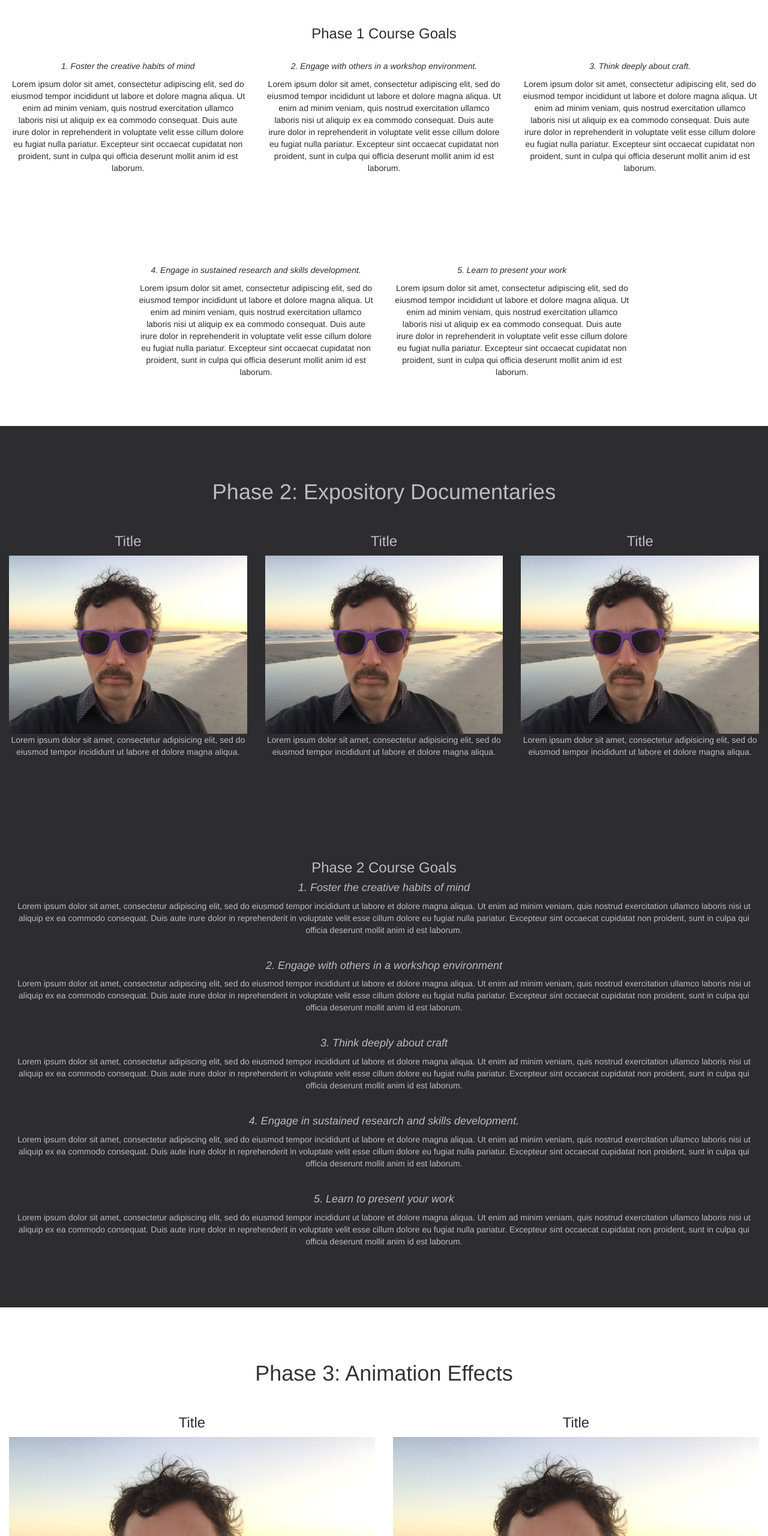
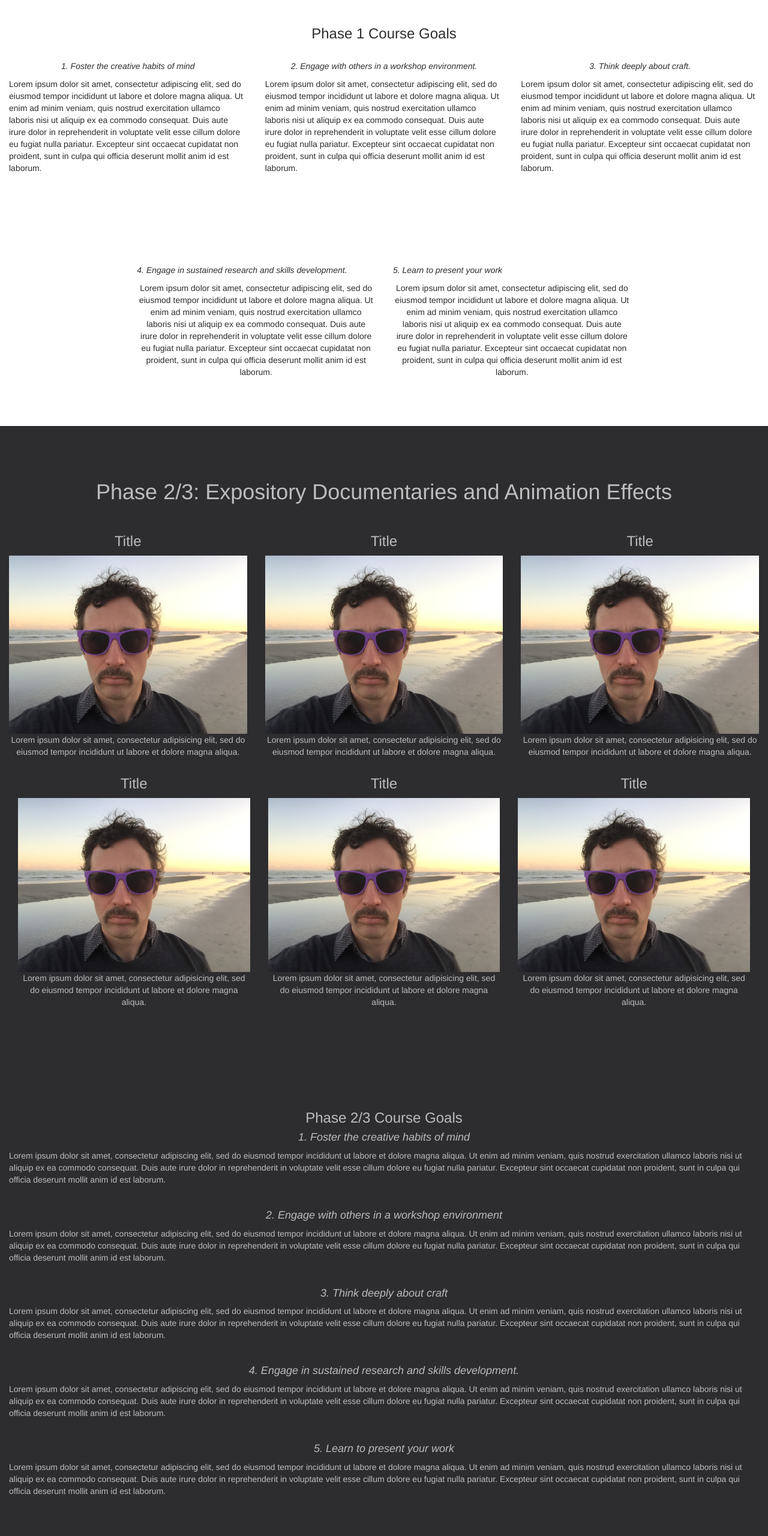
Before and after one commit to sjquigley/Projects-Digital-Portfolio, a plain HTML site: page index.html in a window 1280 px wide. Shown: the part 1480-4040 px from the top of the page at 60% size. Drawn offline with nearby package versions, Linux system fonts and the light colour scheme.

Commit message:
Add files via upload

```diff
--- a/index.html
+++ b/index.html
@@ -66,15 +66,15 @@
     <div class="row">
     <div class="col-sm-4">
            <p><em>1. Foster the creative habits of mind</em></p>
-  <p>Lorem ipsum dolor sit amet, consectetur adipiscing elit, sed do eiusmod tempor incididunt ut labore et dolore magna aliqua. Ut enim ad minim veniam, quis nostrud exercitation ullamco laboris nisi ut aliquip ex ea commodo consequat. Duis aute irure dolor in reprehenderit in voluptate velit esse cillum dolore eu fugiat nulla pariatur. Excepteur sint occaecat cupidatat non proident, sunt in culpa qui officia deserunt mollit anim id est laborum.</p>
+  <p style="text-align: left">Lorem ipsum dolor sit amet, consectetur adipiscing elit, sed do eiusmod tempor incididunt ut labore et dolore magna aliqua. Ut enim ad minim veniam, quis nostrud exercitation ullamco laboris nisi ut aliquip ex ea commodo consequat. Duis aute irure dolor in reprehenderit in voluptate velit esse cillum dolore eu fugiat nulla pariatur. Excepteur sint occaecat cupidatat non proident, sunt in culpa qui officia deserunt mollit anim id est laborum.</p>
         </div>
             <div class="col-sm-4">
         <p><em>2. Engage with others in a workshop environment.</em></p>
-  <p>Lorem ipsum dolor sit amet, consectetur adipiscing elit, sed do eiusmod tempor incididunt ut labore et dolore magna aliqua. Ut enim ad minim veniam, quis nostrud exercitation ullamco laboris nisi ut aliquip ex ea commodo consequat. Duis aute irure dolor in reprehenderit in voluptate velit esse cillum dolore eu fugiat nulla pariatur. Excepteur sint occaecat cupidatat non proident, sunt in culpa qui officia deserunt mollit anim id est laborum.</p>
+  <p style="text-align: left">Lorem ipsum dolor sit amet, consectetur adipiscing elit, sed do eiusmod tempor incididunt ut labore et dolore magna aliqua. Ut enim ad minim veniam, quis nostrud exercitation ullamco laboris nisi ut aliquip ex ea commodo consequat. Duis aute irure dolor in reprehenderit in voluptate velit esse cillum dolore eu fugiat nulla pariatur. Excepteur sint occaecat cupidatat non proident, sunt in culpa qui officia deserunt mollit anim id est laborum.</p>
         </div>
           <div class="col-sm-4">
         <p><em>3.	Think deeply about craft. </em></p>
-  <p>Lorem ipsum dolor sit amet, consectetur adipiscing elit, sed do eiusmod tempor incididunt ut labore et dolore magna aliqua. Ut enim ad minim veniam, quis nostrud exercitation ullamco laboris nisi ut aliquip ex ea commodo consequat. Duis aute irure dolor in reprehenderit in voluptate velit esse cillum dolore eu fugiat nulla pariatur. Excepteur sint occaecat cupidatat non proident, sunt in culpa qui officia deserunt mollit anim id est laborum.</p>
+  <p style="text-align: left">Lorem ipsum dolor sit amet, consectetur adipiscing elit, sed do eiusmod tempor incididunt ut labore et dolore magna aliqua. Ut enim ad minim veniam, quis nostrud exercitation ullamco laboris nisi ut aliquip ex ea commodo consequat. Duis aute irure dolor in reprehenderit in voluptate velit esse cillum dolore eu fugiat nulla pariatur. Excepteur sint occaecat cupidatat non proident, sunt in culpa qui officia deserunt mollit anim id est laborum.</p>
         </div>
     </div>
     </div>
@@ -84,11 +84,11 @@
     <div class="col-sm-2">
        </div>
     <div class="col-sm-4">
-        <p><em>4. Engage in sustained research and skills development. </em></p>
+        <p style="text-align: left"><em>4. Engage in sustained research and skills development. </em></p>
   <p>Lorem ipsum dolor sit amet, consectetur adipiscing elit, sed do eiusmod tempor incididunt ut labore et dolore magna aliqua. Ut enim ad minim veniam, quis nostrud exercitation ullamco laboris nisi ut aliquip ex ea commodo consequat. Duis aute irure dolor in reprehenderit in voluptate velit esse cillum dolore eu fugiat nulla pariatur. Excepteur sint occaecat cupidatat non proident, sunt in culpa qui officia deserunt mollit anim id est laborum.</p>
         </div>
             <div class="col-sm-4">
-        <p><em>5. Learn to present your work</em></p>
+        <p style="text-align: left"><em>5. Learn to present your work</em></p>
   <p>Lorem ipsum dolor sit amet, consectetur adipiscing elit, sed do eiusmod tempor incididunt ut labore et dolore magna aliqua. Ut enim ad minim veniam, quis nostrud exercitation ullamco laboris nisi ut aliquip ex ea commodo consequat. Duis aute irure dolor in reprehenderit in voluptate velit esse cillum dolore eu fugiat nulla pariatur. Excepteur sint occaecat cupidatat non proident, sunt in culpa qui officia deserunt mollit anim id est laborum.</p>
         </div>
  <div class="col-sm-2">
@@ -99,8 +99,10 @@
 
 
   <div class="container-fluid bg-b text-center">
-  <h1>Phase 2: Expository Documentaries</h1><br>
+  <h1>Phase 2/3: Expository Documentaries and Animation Effects</h1><br>
   <div class="row">
+
+
     <div class="col-sm-4">
         <h3>Title</h3>
           <a class="portfolio-link" data-toggle="modal" href="#portfolioModal1">
@@ -123,7 +125,7 @@
 
     <div class="col-sm-4">
        <h3>Title</h3>
-         <a class="portfolio-link" data-toggle="modal" href="#portfolioModal2">
+         <a class="portfolio-link" data-toggle="modal" href="#portfolioModal3">
         <div class="hover">
       <img src="steve.jpeg" class="img-responsive" style="width:100%"alt="Image" >
              </div>
@@ -131,34 +133,8 @@
        <p>Lorem ipsum dolor sit amet, consectetur adipisicing elit, sed do eiusmod tempor incididunt ut labore et dolore magna aliqua.</p>
    </div>
       </div>
-    </div>
 
-       <div class="container-fluid bg-b text-center">
-     <h3 class="margin">Phase 2 Course Goals</h3>
-
-  <h4><em>1. Foster the creative habits of mind</em></h4>
-  <p>Lorem ipsum dolor sit amet, consectetur adipiscing elit, sed do eiusmod tempor incididunt ut labore et dolore magna aliqua. Ut enim ad minim veniam, quis nostrud exercitation ullamco laboris nisi ut aliquip ex ea commodo consequat. Duis aute irure dolor in reprehenderit in voluptate velit esse cillum dolore eu fugiat nulla pariatur. Excepteur sint occaecat cupidatat non proident, sunt in culpa qui officia deserunt mollit anim id est laborum.</p>
-     <br>
-        <h4><em>2.	Engage with others in a workshop environment</em></h4>
-  <p>Lorem ipsum dolor sit amet, consectetur adipiscing elit, sed do eiusmod tempor incididunt ut labore et dolore magna aliqua. Ut enim ad minim veniam, quis nostrud exercitation ullamco laboris nisi ut aliquip ex ea commodo consequat. Duis aute irure dolor in reprehenderit in voluptate velit esse cillum dolore eu fugiat nulla pariatur. Excepteur sint occaecat cupidatat non proident, sunt in culpa qui officia deserunt mollit anim id est laborum.</p>
-      <br>
-        <h4><em>3.	Think deeply about craft</em></h4>
-  <p>Lorem ipsum dolor sit amet, consectetur adipiscing elit, sed do eiusmod tempor incididunt ut labore et dolore magna aliqua. Ut enim ad minim veniam, quis nostrud exercitation ullamco laboris nisi ut aliquip ex ea commodo consequat. Duis aute irure dolor in reprehenderit in voluptate velit esse cillum dolore eu fugiat nulla pariatur. Excepteur sint occaecat cupidatat non proident, sunt in culpa qui officia deserunt mollit anim id est laborum.</p>
-      <br>
-            <h4><em>4.	Engage in sustained research and skills development. </em></h4>
-  <p>Lorem ipsum dolor sit amet, consectetur adipiscing elit, sed do eiusmod tempor incididunt ut labore et dolore magna aliqua. Ut enim ad minim veniam, quis nostrud exercitation ullamco laboris nisi ut aliquip ex ea commodo consequat. Duis aute irure dolor in reprehenderit in voluptate velit esse cillum dolore eu fugiat nulla pariatur. Excepteur sint occaecat cupidatat non proident, sunt in culpa qui officia deserunt mollit anim id est laborum.</p>
-      <br>
-            <h4><em>5. Learn to present your work</em></h4>
-  <p>Lorem ipsum dolor sit amet, consectetur adipiscing elit, sed do eiusmod tempor incididunt ut labore et dolore magna aliqua. Ut enim ad minim veniam, quis nostrud exercitation ullamco laboris nisi ut aliquip ex ea commodo consequat. Duis aute irure dolor in reprehenderit in voluptate velit esse cillum dolore eu fugiat nulla pariatur. Excepteur sint occaecat cupidatat non proident, sunt in culpa qui officia deserunt mollit anim id est laborum.</p>
-           <br>
-    </div>
-
-
-
-<div class="container-fluid bg-w text-center">
-  <h1>Phase 3: Animation Effects</h1><br>
-  <div class="row">
-    <div class="col-sm-6">
+    <div class="col-sm-4">
         <h3>Title</h3>
           <a class="portfolio-link" data-toggle="modal" href="#portfolioModal4">
          <div class="hover">
@@ -167,7 +143,8 @@
      </a>
         <p>Lorem ipsum dolor sit amet, consectetur adipisicing elit, sed do eiusmod tempor incididunt ut labore et dolore magna aliqua.</p>
     </div>
-     <div class="col-sm-6">
+
+     <div class="col-sm-4">
         <h3>Title</h3>
           <a class="portfolio-link" data-toggle="modal" href="#portfolioModal5">
          <div class="hover">
@@ -176,17 +153,48 @@
      </a>
         <p>Lorem ipsum dolor sit amet, consectetur adipisicing elit, sed do eiusmod tempor incididunt ut labore et dolore magna aliqua.</p>
     </div>
-  </div>
-  </div>
+
+    <div class="col-sm-4">
+       <h3>Title</h3>
+         <a class="portfolio-link" data-toggle="modal" href="#portfolioModal6">
+        <div class="hover">
+      <img src="steve.jpeg" class="img-responsive" style="width:100%"alt="Image" >
+             </div>
+    </a>
+       <p>Lorem ipsum dolor sit amet, consectetur adipisicing elit, sed do eiusmod tempor incididunt ut labore et dolore magna aliqua.</p>
+   </div>
+      </div>
+
+
+       <div class="container-fluid bg-b text-center">
+     <h3 class="margin">Phase 2/3 Course Goals</h3>
+
+  <h4><em>1. Foster the creative habits of mind</em></h4>
+  <p style="text-align: left">Lorem ipsum dolor sit amet, consectetur adipiscing elit, sed do eiusmod tempor incididunt ut labore et dolore magna aliqua. Ut enim ad minim veniam, quis nostrud exercitation ullamco laboris nisi ut aliquip ex ea commodo consequat. Duis aute irure dolor in reprehenderit in voluptate velit esse cillum dolore eu fugiat nulla pariatur. Excepteur sint occaecat cupidatat non proident, sunt in culpa qui officia deserunt mollit anim id est laborum.</p>
+     <br>
+        <h4><em>2.	Engage with others in a workshop environment</em></h4>
+  <p style="text-align: left">Lorem ipsum dolor sit amet, consectetur adipiscing elit, sed do eiusmod tempor incididunt ut labore et dolore magna aliqua. Ut enim ad minim veniam, quis nostrud exercitation ullamco laboris nisi ut aliquip ex ea commodo consequat. Duis aute irure dolor in reprehenderit in voluptate velit esse cillum dolore eu fugiat nulla pariatur. Excepteur sint occaecat cupidatat non proident, sunt in culpa qui officia deserunt mollit anim id est laborum.</p>
+      <br>
+        <h4><em>3.	Think deeply about craft</em></h4>
+  <p style="text-align: left">Lorem ipsum dolor sit amet, consectetur adipiscing elit, sed do eiusmod tempor incididunt ut labore et dolore magna aliqua. Ut enim ad minim veniam, quis nostrud exercitation ullamco laboris nisi ut aliquip ex ea commodo consequat. Duis aute irure dolor in reprehenderit in voluptate velit esse cillum dolore eu fugiat nulla pariatur. Excepteur sint occaecat cupidatat non proident, sunt in culpa qui officia deserunt mollit anim id est laborum.</p>
+      <br>
+            <h4><em>4.	Engage in sustained research and skills development. </em></h4>
+  <p style="text-align: left">Lorem ipsum dolor sit amet, consectetur adipiscing elit, sed do eiusmod tempor incididunt ut labore et dolore magna aliqua. Ut enim ad minim veniam, quis nostrud exercitation ullamco laboris nisi ut aliquip ex ea commodo consequat. Duis aute irure dolor in reprehenderit in voluptate velit esse cillum dolore eu fugiat nulla pariatur. Excepteur sint occaecat cupidatat non proident, sunt in culpa qui officia deserunt mollit anim id est laborum.</p>
+      <br>
+            <h4><em>5. Learn to present your work</em></h4>
+  <p style="text-align: left">Lorem ipsum dolor sit amet, consectetur adipiscing elit, sed do eiusmod tempor incididunt ut labore et dolore magna aliqua. Ut enim ad minim veniam, quis nostrud exercitation ullamco laboris nisi ut aliquip ex ea commodo consequat. Duis aute irure dolor in reprehenderit in voluptate velit esse cillum dolore eu fugiat nulla pariatur. Excepteur sint occaecat cupidatat non proident, sunt in culpa qui officia deserunt mollit anim id est laborum.</p>
+           <br>
+    </div>
 
 
 
-    <div class="container-fluid bg-b text-center">
-  <h1>Phase 4: Interactive Installation</h1><br>
+
+    <div class="container-fluid bg-w text-center">
+  <h1>Phase 4: Presentation and Interactive Installation</h1><br>
   <div class="row">
     <div class="col-sm-6">
         <h3>Title</h3>
-          <a class="portfolio-link" data-toggle="modal" href="#portfolioModal9">
+          <a class="portfolio-link" data-toggle="modal" href="#portfolioModal7">
          <div class="hover">
        <img src="steve.jpeg" class="img-responsive" style="width:100%"alt="Image" >
               </div>
@@ -196,7 +204,7 @@
 
      <div class="col-sm-6">
         <h3>Title</h3>
-          <a class="portfolio-link" data-toggle="modal" href="#portfolioModal10">
+          <a class="portfolio-link" data-toggle="modal" href="#portfolioModal8">
          <div class="hover">
        <img src="steve.jpeg" class="img-responsive" style="width:100%"alt="Image" >
               </div>
@@ -213,22 +221,22 @@
 
 
 
- <div class="container-fluid bg-b text-center">
-  <h3>Phase 3/4 Course Goals</h3> <br>
+ <div class="container-fluid bg-w text-center">
+  <h3>Phase 4 Course Goals</h3> <br>
   <h4><em>1.	Foster the creative habits of mind</em></h4>
-  <p>Lorem ipsum dolor sit amet, consectetur adipiscing elit, sed do eiusmod tempor incididunt ut labore et dolore magna aliqua. Ut enim ad minim veniam, quis nostrud exercitation ullamco laboris nisi ut aliquip ex ea commodo consequat. Duis aute irure dolor in reprehenderit in voluptate velit esse cillum dolore eu fugiat nulla pariatur. Excepteur sint occaecat cupidatat non proident, sunt in culpa qui officia deserunt mollit anim id est laborum.</p>
+  <p style="text-align: left">Lorem ipsum dolor sit amet, consectetur adipiscing elit, sed do eiusmod tempor incididunt ut labore et dolore magna aliqua. Ut enim ad minim veniam, quis nostrud exercitation ullamco laboris nisi ut aliquip ex ea commodo consequat. Duis aute irure dolor in reprehenderit in voluptate velit esse cillum dolore eu fugiat nulla pariatur. Excepteur sint occaecat cupidatat non proident, sunt in culpa qui officia deserunt mollit anim id est laborum.</p>
      <br>
         <h4><em>2. Engage with others in a workshop environment</em></h4>
-  <p>Lorem ipsum dolor sit amet, consectetur adipiscing elit, sed do eiusmod tempor incididunt ut labore et dolore magna aliqua. Ut enim ad minim veniam, quis nostrud exercitation ullamco laboris nisi ut aliquip ex ea commodo consequat. Duis aute irure dolor in reprehenderit in voluptate velit esse cillum dolore eu fugiat nulla pariatur. Excepteur sint occaecat cupidatat non proident, sunt in culpa qui officia deserunt mollit anim id est laborum.</p>
+  <p style="text-align: left">Lorem ipsum dolor sit amet, consectetur adipiscing elit, sed do eiusmod tempor incididunt ut labore et dolore magna aliqua. Ut enim ad minim veniam, quis nostrud exercitation ullamco laboris nisi ut aliquip ex ea commodo consequat. Duis aute irure dolor in reprehenderit in voluptate velit esse cillum dolore eu fugiat nulla pariatur. Excepteur sint occaecat cupidatat non proident, sunt in culpa qui officia deserunt mollit anim id est laborum.</p>
       <br>
         <h4><em>3.	Think deeply about craft</em></h4>
-  <p>Lorem ipsum dolor sit amet, consectetur adipiscing elit, sed do eiusmod tempor incididunt ut labore et dolore magna aliqua. Ut enim ad minim veniam, quis nostrud exercitation ullamco laboris nisi ut aliquip ex ea commodo consequat. Duis aute irure dolor in reprehenderit in voluptate velit esse cillum dolore eu fugiat nulla pariatur. Excepteur sint occaecat cupidatat non proident, sunt in culpa qui officia deserunt mollit anim id est laborum.</p>
+  <p style="text-align: left">Lorem ipsum dolor sit amet, consectetur adipiscing elit, sed do eiusmod tempor incididunt ut labore et dolore magna aliqua. Ut enim ad minim veniam, quis nostrud exercitation ullamco laboris nisi ut aliquip ex ea commodo consequat. Duis aute irure dolor in reprehenderit in voluptate velit esse cillum dolore eu fugiat nulla pariatur. Excepteur sint occaecat cupidatat non proident, sunt in culpa qui officia deserunt mollit anim id est laborum.</p>
       <br>
         <h4><em>4. 4.	Engage in sustained research and skills development</em></h4>
-  <p>Lorem ipsum dolor sit amet, consectetur adipiscing elit, sed do eiusmod tempor incididunt ut labore et dolore magna aliqua. Ut enim ad minim veniam, quis nostrud exercitation ullamco laboris nisi ut aliquip ex ea commodo consequat. Duis aute irure dolor in reprehenderit in voluptate velit esse cillum dolore eu fugiat nulla pariatur. Excepteur sint occaecat cupidatat non proident, sunt in culpa qui officia deserunt mollit anim id est laborum.</p>
+  <p style="text-align: left">Lorem ipsum dolor sit amet, consectetur adipiscing elit, sed do eiusmod tempor incididunt ut labore et dolore magna aliqua. Ut enim ad minim veniam, quis nostrud exercitation ullamco laboris nisi ut aliquip ex ea commodo consequat. Duis aute irure dolor in reprehenderit in voluptate velit esse cillum dolore eu fugiat nulla pariatur. Excepteur sint occaecat cupidatat non proident, sunt in culpa qui officia deserunt mollit anim id est laborum.</p>
       <br>
             <h4><em>5. Learn to present your work</em></h4>
-  <p>Lorem ipsum dolor sit amet, consectetur adipiscing elit, sed do eiusmod tempor incididunt ut labore et dolore magna aliqua. Ut enim ad minim veniam, quis nostrud exercitation ullamco laboris nisi ut aliquip ex ea commodo consequat. Duis aute irure dolor in reprehenderit in voluptate velit esse cillum dolore eu fugiat nulla pariatur. Excepteur sint occaecat cupidatat non proident, sunt in culpa qui officia deserunt mollit anim id est laborum.</p>
+  <p style="text-align: left">Lorem ipsum dolor sit amet, consectetur adipiscing elit, sed do eiusmod tempor incididunt ut labore et dolore magna aliqua. Ut enim ad minim veniam, quis nostrud exercitation ullamco laboris nisi ut aliquip ex ea commodo consequat. Duis aute irure dolor in reprehenderit in voluptate velit esse cillum dolore eu fugiat nulla pariatur. Excepteur sint occaecat cupidatat non proident, sunt in culpa qui officia deserunt mollit anim id est laborum.</p>
     </div>
      <br>
 
@@ -274,7 +282,7 @@ $(iframe).attr("src", $(iframe).attr("src"));
           <div class="row">
             <div class="col-lg-8 mx-auto">
               <div class="modal-body">
-                <img class="img-responsive" src="steve.jpeg" style="width:100%" alt="">
+                <iframe width="560" height="315" src="https://www.youtube.com/embed/c66RN87YjNE" title="YouTube video player" frameborder="0" allow="accelerometer; autoplay; clipboard-write; encrypted-media; gyroscope; picture-in-picture" allowfullscreen></iframe>
 
                 <button class="btn btn-primary" data-dismiss="modal" type="button">
                   <i class="fas fa-times"></i>
```
